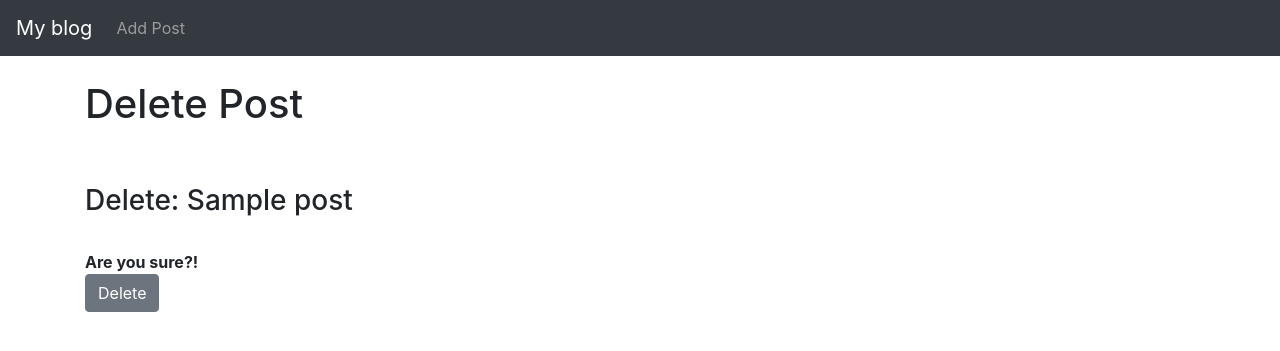
After one commit to sergiishevchenko/blog-django, a Django app: template theblog/templates/delete_post.html in a window 1280 px wide. The commit adds this page. Shown: the top 351 px of the page. Run offline with Django 3.2, Linux system fonts and the light colour scheme; the template is opened without the code that fills it: most values are stand-ins (such as "Sample title", 1, 10 or a date in 2020).

Commit message:
delete blog post

```diff
--- a/theblog/templates/article_detail.html
+++ b/theblog/templates/article_detail.html
@@ -4,7 +4,7 @@
 {% block content %}
 
 <h1>{{ post.title }}</h1>
-<small>By: {{ post.author.first_name }} {{ post.author.last_name }} - <a href="{% url 'update_post' post.pk %}">(Edit)</a></small><br/>
+<small>By: {{ post.author.first_name }} {{ post.author.last_name }} - <a href="{% url 'update_post' post.pk %}">(Edit)</a> <a href="{% url 'delete_post' post.pk %}">(Delete)</a></small><br/>
 <hr>
 <br/>
 {{ post.body }}
--- /dev/null
+++ b/theblog/templates/delete_post.html
@@ -0,0 +1,19 @@
+{% extends 'base.html'  %}
+{% block title %}Delete Blog Post{% endblock %}
+
+{% block content %}
+
+<h1>Delete Post</h1>
+<br/><br/>
+<h3>Delete: {{ post.title }}</h3>
+
+<br/>
+<div class="form-group">
+    <form method="POST">
+        {% csrf_token %}
+        <strong>Are you sure?!</strong><br/>
+        <button class="btn btn-secondary">Delete</button>
+</div>
+
+
+{% endblock %}
--- a/theblog/templates/home.html
+++ b/theblog/templates/home.html
@@ -7,7 +7,7 @@
 <ul>
 {% for post in object_list %}
     <li><a href="{% url 'article_detail' post.pk %}">{{ post.title }}</a> - {{ post.author.first_name }}
-    {{ post.author.last_name }} - <small><a href="{% url 'update_post' post.pk %}">(Edit)</a></small><br/>
+    {{ post.author.last_name }} - <small><a href="{% url 'update_post' post.pk %}">(Edit)</a></small> <small><a href="{% url 'delete_post' post.pk %}">(Delete)</a></small><br/>
     {{ post.body }}</li>
 {% endfor %}
 </ul>
--- a/theblog/urls.py
+++ b/theblog/urls.py
@@ -1,6 +1,6 @@
 from django.urls import path
 # from . import views
-from .views import HomeView, ArticleDetailView, AddPostView, UpdatePostView
+from .views import HomeView, ArticleDetailView, AddPostView, UpdatePostView, DeletePostView
 
 urlpatterns = [
     # path('', views.home, name="home"),
@@ -8,4 +8,5 @@ urlpatterns = [
     path('article/<int:pk>', ArticleDetailView.as_view(), name='article_detail'),
     path('add_post/', AddPostView.as_view(), name='add_post'),
     path('article/edit/<int:pk>', UpdatePostView.as_view(), name='update_post'),
+    path('article/<int:pk>/remove', DeletePostView.as_view(), name='delete_post'),
 ]
```
Also changed, not shown: theblog/views.py (+8 -1 lines).
